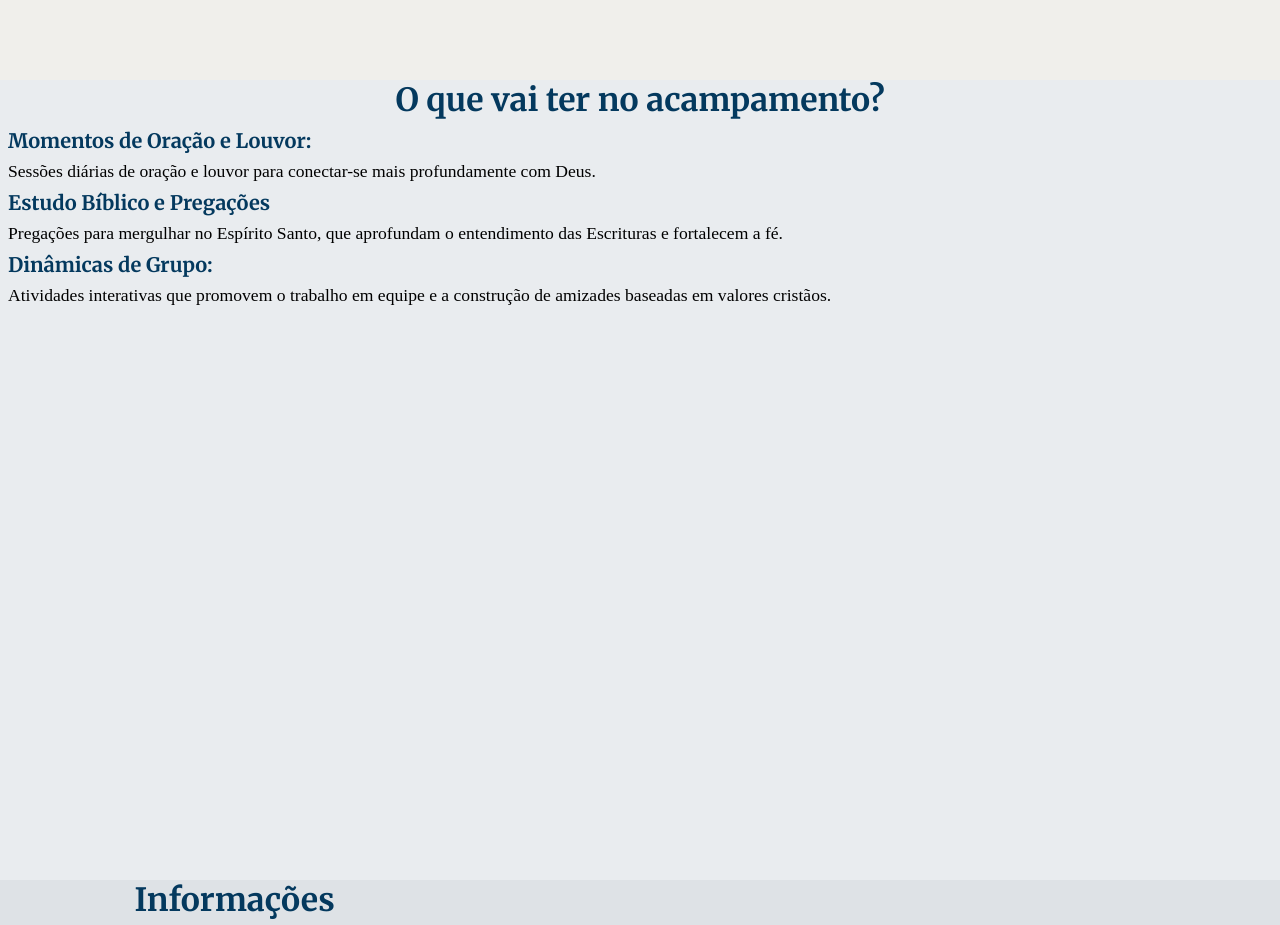
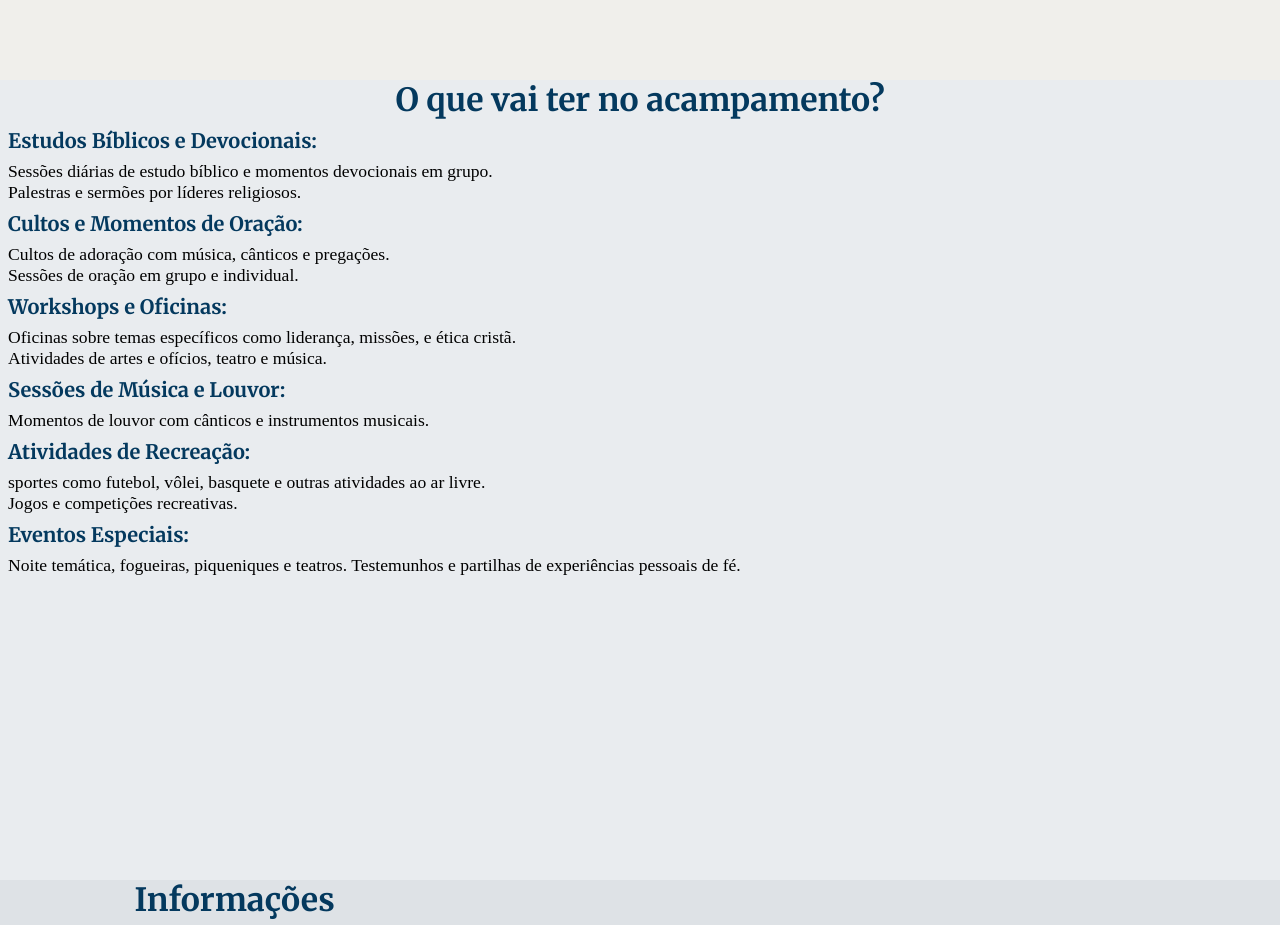
Before and after one commit to isaturquino/isa-dw24, a plain HTML site: page lading-page/atividade-menu.html in a window 1280 px wide. Shown: the part 1680-2605 px from the top of the page. Drawn offline with Linux system fonts and the light colour scheme.

Commit message:
Update atividade-menu.html

```diff
--- a/lading-page/atividade-menu.html
+++ b/lading-page/atividade-menu.html
@@ -69,14 +69,24 @@
         <div id="secao2">
             <div>
                 <p class="titulo2"> O que vai ter no acampamento?</p>
-                <p class="subtitulos3">Momentos de Oração e Louvor:</p>
-                <p class="textos2"> Sessões diárias de oração e louvor para conectar-se mais profundamente com Deus.</p>
-                <p class="subtitulos3">Estudo Bíblico e Pregações</p>
-                <p class="textos2"> Pregações para mergulhar no Espírito Santo, que aprofundam o entendimento das
-                    Escrituras e fortalecem a fé.</p>
-                <p class="subtitulos3">Dinâmicas de Grupo:</p>
-                <p class="textos2">Atividades interativas que promovem o trabalho em equipe e a construção de amizades
-                    baseadas em valores cristãos.</p>
+                <p class="subtitulos3">Estudos Bíblicos e Devocionais:</p>
+                <p class="textos2"> Sessões diárias de estudo bíblico e momentos devocionais em grupo. <br>
+                    Palestras e sermões por líderes religiosos.</p>
+                <p class="subtitulos3">Cultos e Momentos de Oração:</p>
+                <p class="textos2"> Cultos de adoração com música, cânticos e pregações. <br>
+                    Sessões de oração em grupo e individual.</p>
+                <p class="subtitulos3">Workshops e Oficinas:</p>
+                <p class="textos2">Oficinas sobre temas específicos como liderança, missões, e ética cristã. <br>
+                    Atividades de artes e ofícios, teatro e música.</p>
+                <p class="subtitulos3"> Sessões de Música e Louvor:</p>
+                <p class="textos2">Momentos de louvor com cânticos e instrumentos musicais.
+                </p>
+                <p class="subtitulos3">Atividades de Recreação:</p>
+                <p class="textos2">sportes como futebol, vôlei, basquete e outras atividades ao ar livre. <br>
+                    Jogos e competições recreativas.</p>
+                <p class="subtitulos3">Eventos Especiais:</p>
+                <p class="textos2">Noite temática, fogueiras, piqueniques e teatros.
+                    Testemunhos e partilhas de experiências pessoais de fé.</p>
 
 
 
```
